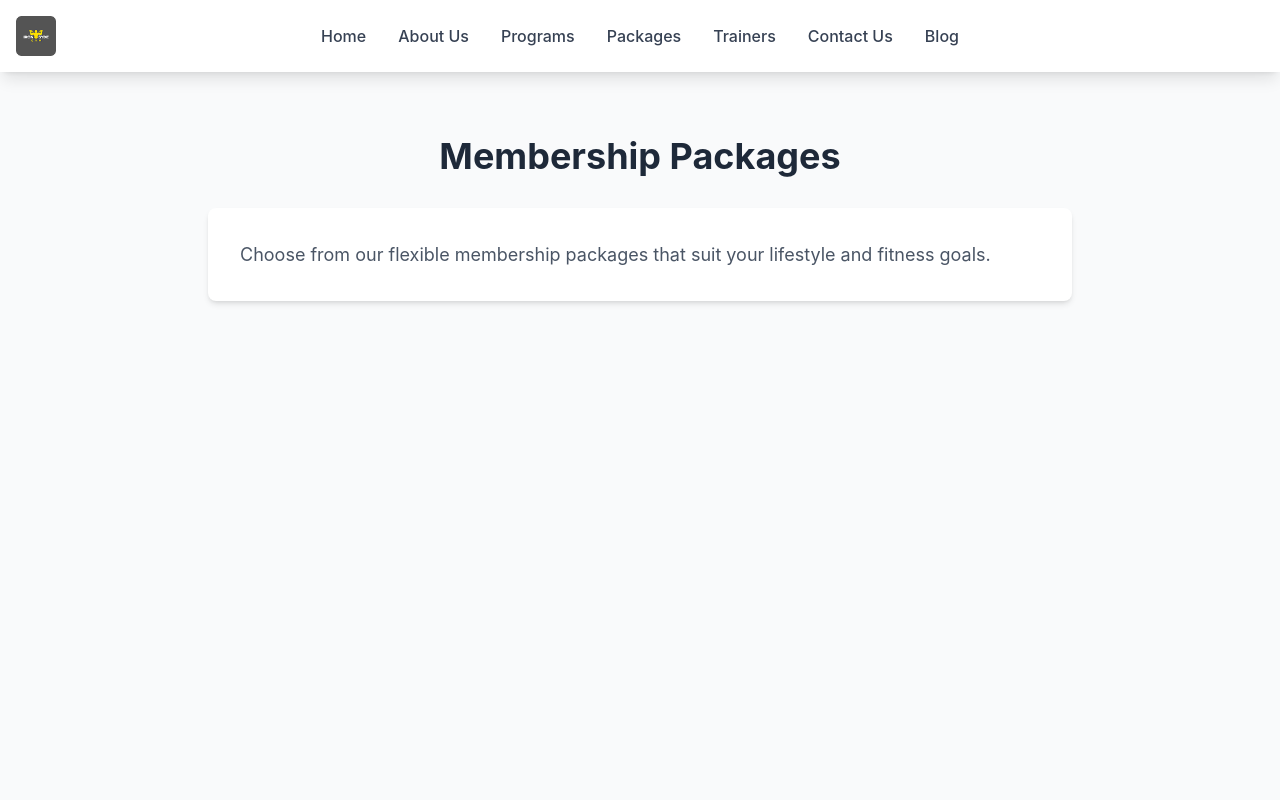
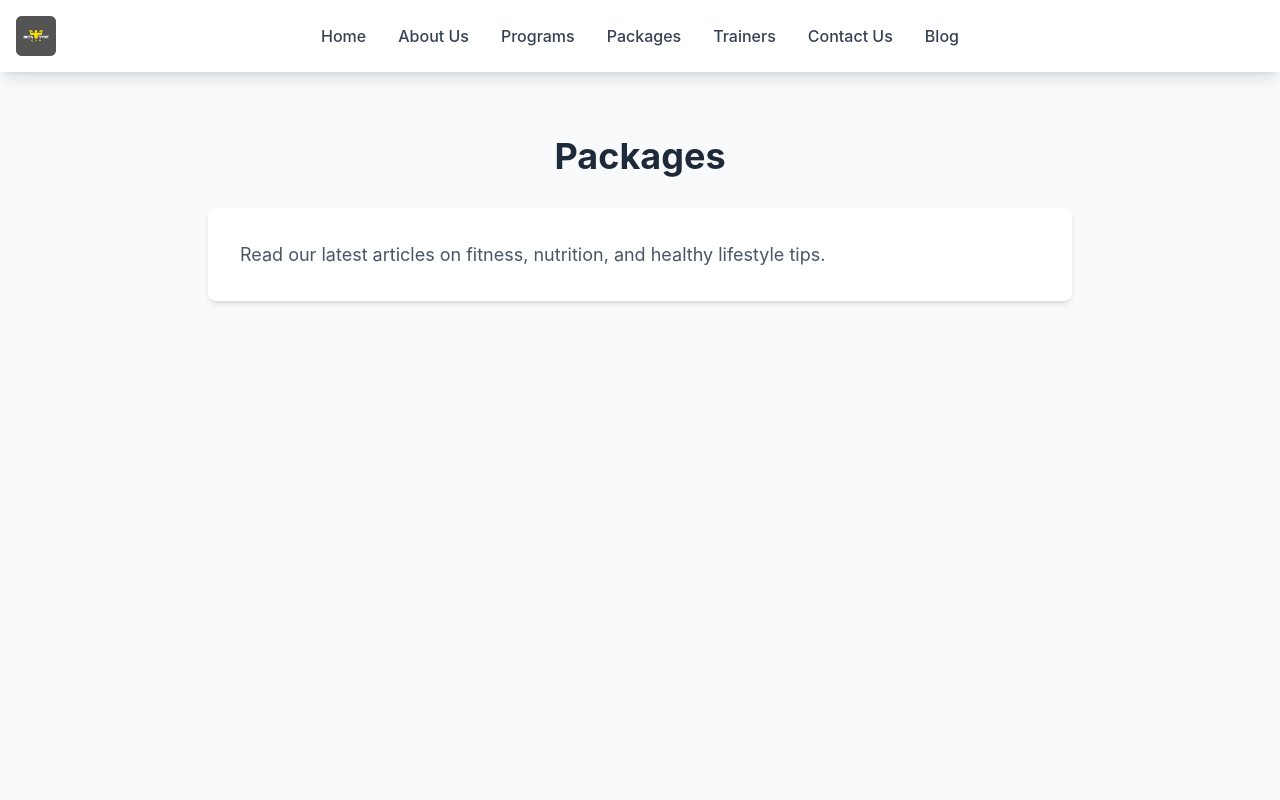
Before and after one commit to supunyasanthaofficial/Gym, a React (Vite) app: page /packages in a window 1280 px wide. Shown: the top 800 px of the page. Built offline with nearby package versions, Linux system fonts and the light colour scheme.

Commit message:
packages

```diff
--- a/src/pages/Packages.jsx
+++ b/src/pages/Packages.jsx
@@ -6,12 +6,12 @@ const Packages = () => {
     <div className="min-h-screen bg-gray-50 py-16">
       <div className="max-w-4xl mx-auto px-4">
         <h1 className="text-4xl font-bold text-center text-gray-800 mb-8">
-          Membership Packages
+          Packages
         </h1>
         <div className="bg-white p-8 rounded-lg shadow-md">
           <p className="text-gray-600 text-lg leading-relaxed">
-            Choose from our flexible membership packages that suit your
-            lifestyle and fitness goals.
+            Read our latest articles on fitness, nutrition, and healthy
+            lifestyle tips.
           </p>
         </div>
       </div>
```
